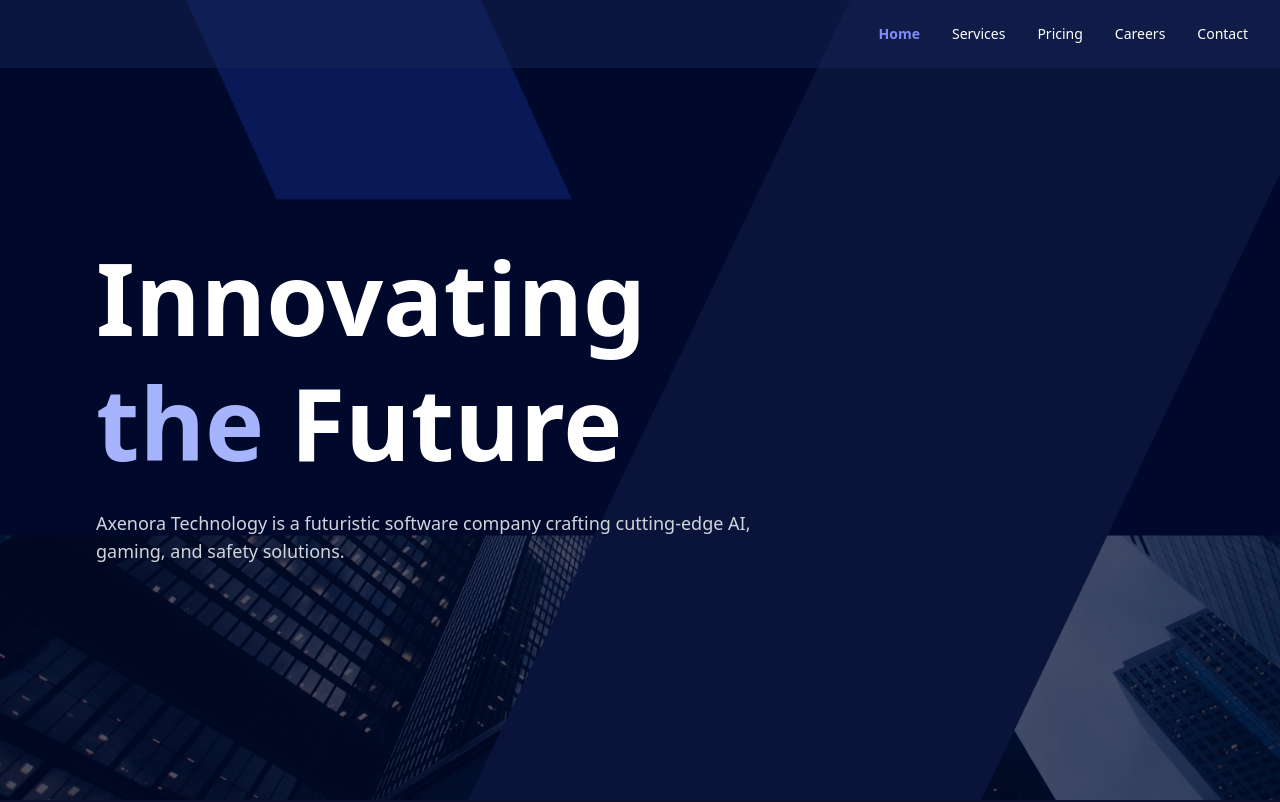
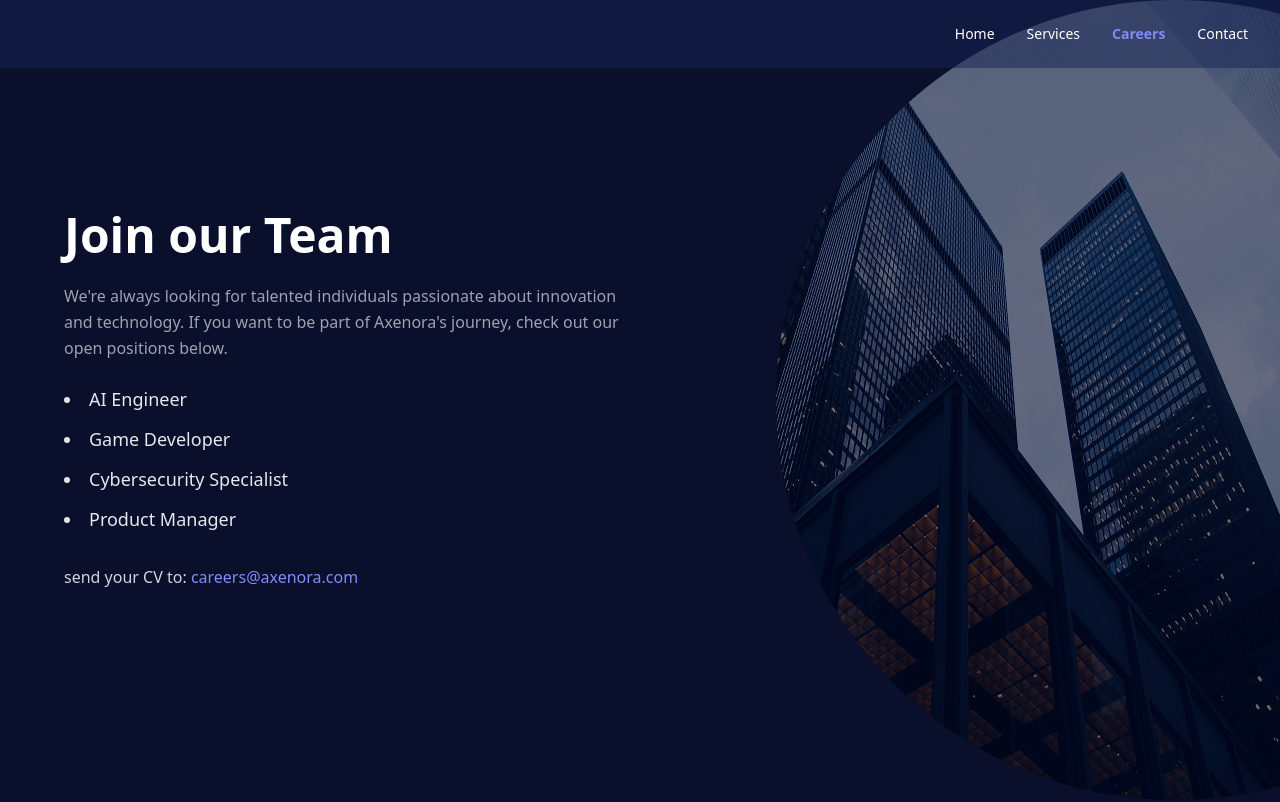
Before and after one commit to axerona/Axenora-Web-Site, a React (Vite) app in the folder frontend/: page /careers in a window 1280 px wide. Shown: the top 802 px of the page. Built offline with nearby package versions, Linux system fonts and the light colour scheme.

Commit message:
careers page

```diff
--- a/frontend/package.json
+++ b/frontend/package.json
@@ -12,7 +12,8 @@
   "dependencies": {
     "react": "^19.1.1",
     "react-dom": "^19.1.1",
-    "react-icons": "^5.5.0"
+    "react-icons": "^5.5.0",
+    "react-router-dom": "^7.8.1"
   },
   "devDependencies": {
     "@eslint/js": "^9.33.0",
--- a/frontend/src/App.jsx
+++ b/frontend/src/App.jsx
@@ -1,29 +1,31 @@
-import React, { useState } from "react";
+import React from "react";
+import { BrowserRouter as Router, Routes, Route } from "react-router-dom";
 import Navbar from "./components/Navbar";
 import Hero from "./components/Hero";
 import Services from "./components/Services";
 import Contact from "./components/Contact";
+import Careers from "./components/Careers";
 import Footer from "./components/Footer";
 
 function App() {
-  const [activeTab, setActiveTab] = useState("home");
-
   return (
+    <Router>
       <div className="App font-sans flex flex-col min-h-screen">
-
-      <Navbar activeTab={activeTab} setActiveTab={setActiveTab} />
-
+        <Navbar />
 
         <main className="flex-grow">
-        {activeTab === "home" && <Hero />}
-        {activeTab === "services" && <Services />}
-        {activeTab === "contact" && <Contact />}
+          <Routes>
+            <Route path="/" element={<Hero />} />
+            <Route path="/services" element={<Services />} />
+            <Route path="/careers" element={<Careers />} />
+            <Route path="/contact" element={<Contact />} />
 
+          </Routes>
         </main>
-
 
         <Footer />
       </div>
+    </Router>
   );
 }
 
--- /dev/null
+++ b/frontend/src/components/Careers.jsx
@@ -0,0 +1,53 @@
+import React from "react";
+import carImage from "../assets/car.png";
+
+const Careers = () => {
+  return (
+    <section
+      id="careers"
+      className="relative min-h-screen bg-[#0a0f2c] text-gray-200 flex items-center"
+    >
+      <div className="max-w-7xl w-full grid grid-cols-1 md:grid-cols-2 gap-10 items-center px-8 md:px-16">
+
+
+        <div>
+          <h2 className="text-4xl md:text-5xl font-bold text-white mb-6">
+            Join our Team
+          </h2>
+          <p className="text-gray-400 mb-6 leading-relaxed">
+            We're always looking for talented individuals passionate about
+            innovation and technology. If you want to be part of Axenora's
+            journey, check out our open positions below.
+          </p>
+
+          <ul className="space-y-3 text-lg list-disc list-inside">
+            <li>AI Engineer</li>
+            <li>Game Developer</li>
+            <li>Cybersecurity Specialist</li>
+            <li>Product Manager</li>
+          </ul>
+
+          <p className="mt-8 text-gray-300">
+            send your CV to:{" "}
+            <a
+              href="mailto:careers@axenora.com"
+              className="text-indigo-400 hover:underline"
+            >
+              careers@axenora.com
+            </a>
+          </p>
+        </div>
+
+        <div className="hidden md:block absolute right-0 top-0 h-full">
+          <img
+            src={carImage}
+            alt="Careers"
+            className="h-full object-contain"
+          />
+        </div>
+      </div>
+    </section>
+  );
+};
+
+export default Careers;
--- a/frontend/src/components/Contact.jsx
+++ b/frontend/src/components/Contact.jsx
@@ -1,5 +1,5 @@
 import React from "react";
-import bg from "../assets/con.png";
+import bg from "../assets/car.png";
 
 const Contact = () => {
   return (
--- a/frontend/src/components/Navbar.jsx
+++ b/frontend/src/components/Navbar.jsx
@@ -1,23 +1,30 @@
 import React from "react";
+import { Link, useLocation } from "react-router-dom";
 
-const Navbar = ({ activeTab, setActiveTab }) => {
-  const links = ["Home", "Services", "Pricing", "Careers", "Contact"];
+const Navbar = () => {
+  const location = useLocation();
+  const links = [
+    { name: "Home", path: "/" },
+    { name: "Services", path: "/services" },
+    { name: "Careers", path: "/careers" },
+    { name: "Contact", path: "/contact" },
+  ];
 
   return (
-    <nav className="flex justify-end items-center px-8 py-6 text-white absolute w-full top-0 z-10
-      bg-blue-950 bg-opacity-50">
+    <nav className="flex justify-end items-center px-8 py-6 text-white fixed w-full top-0 z-10 bg-blue-950 bg-opacity-50">
       <ul className="flex space-x-8 text-sm font-medium">
         {links.map((link) => (
-          <li
-            key={link}
-            className={`cursor-pointer hover:text-indigo-400 ${
-              activeTab.toLowerCase() === link.toLowerCase()
-                ? "text-indigo-400 font-semibold"
-                : ""
-            }`}
-            onClick={() => setActiveTab(link.toLowerCase())}
-          >
-            {link}
+          <li key={link.name}>
+            <Link
+              to={link.path}
+              className={`cursor-pointer transition ${
+                location.pathname === link.path
+                  ? "text-indigo-400 font-semibold"
+                  : "hover:text-indigo-400"
+              }`}
+            >
+              {link.name}
+            </Link>
           </li>
         ))}
       </ul>
```
Also changed, not shown: frontend/src/assets/car.png (added), 1 other file (tests, documents, lock files or other folders). Lines whose indentation alone changed are shown as unchanged.
